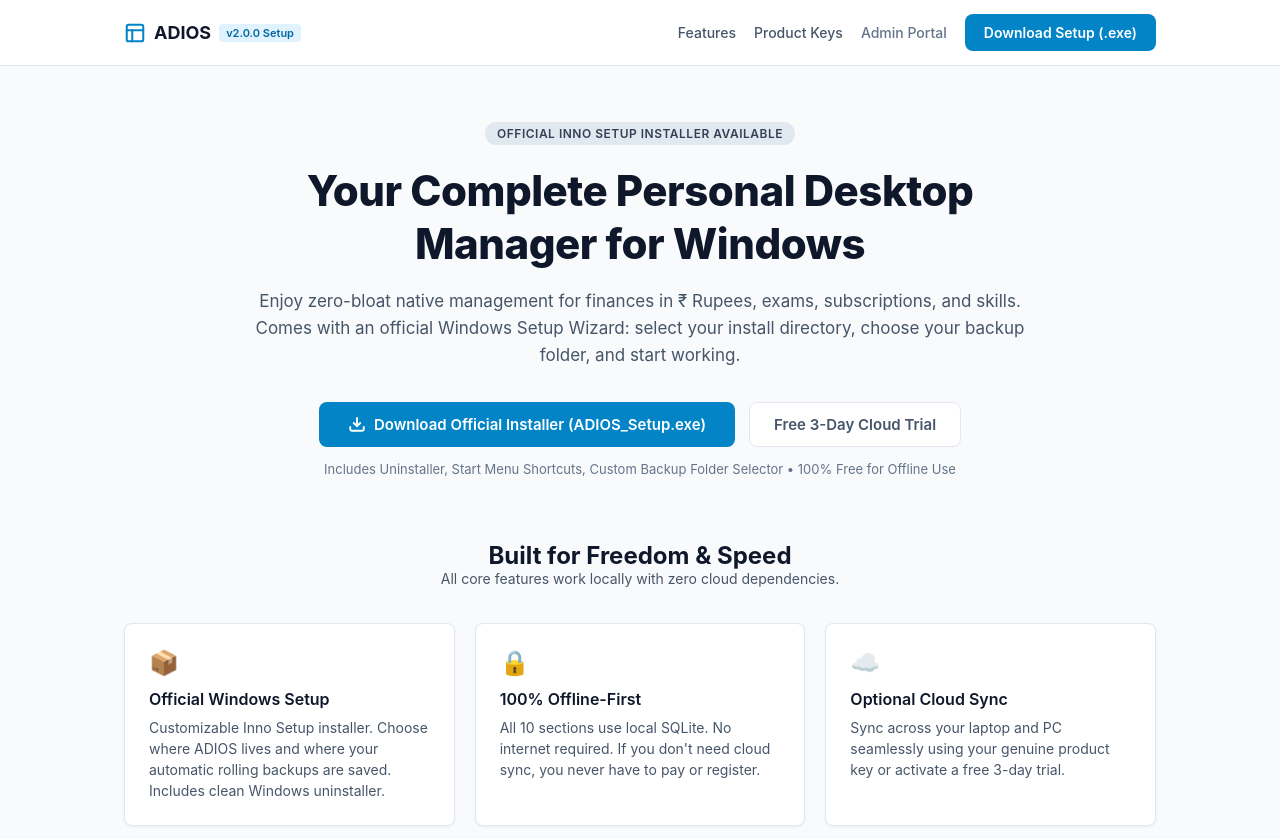
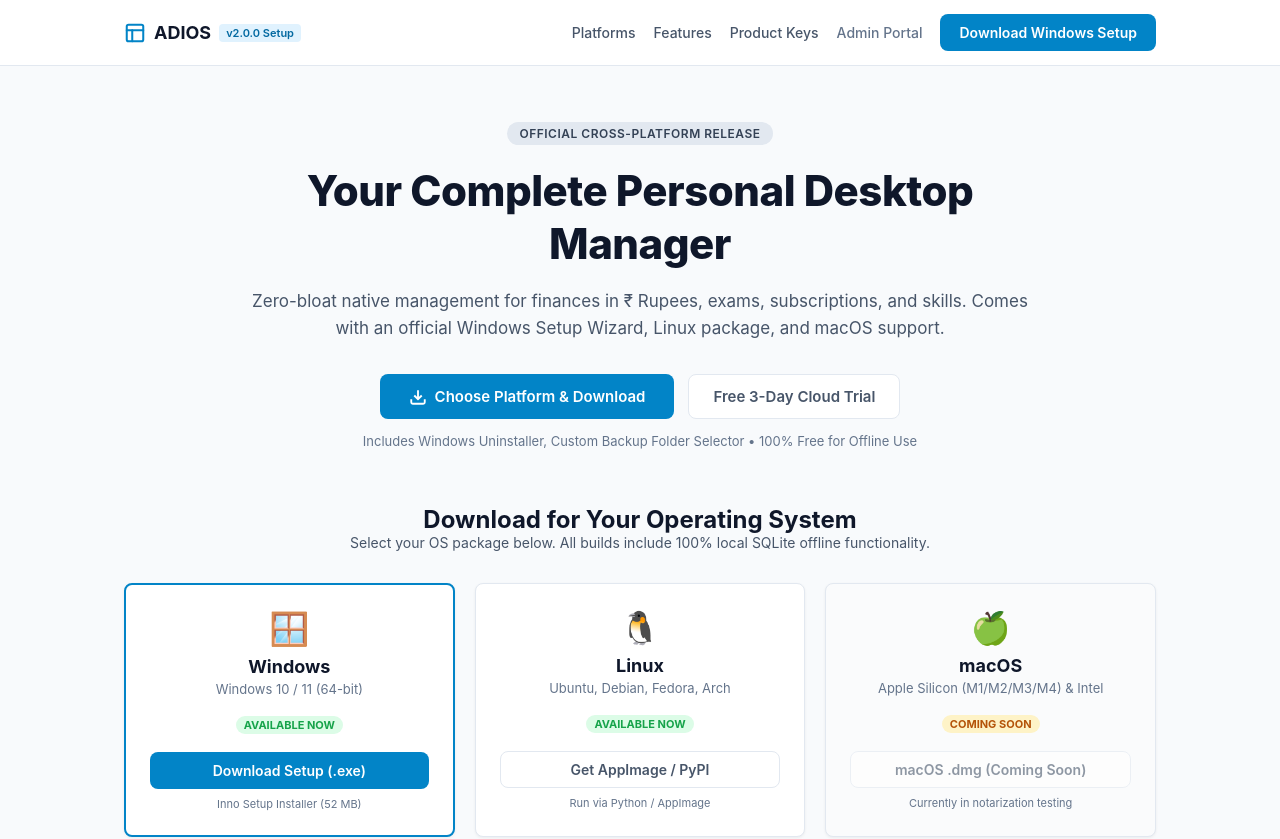
Before and after one commit to sayanjc3639q/ADIOS, a Next.js app in the folder web/: page / in a window 1280 px wide. Shown: the top 839 px of the page. Built offline with nearby package versions, Linux system fonts and the light colour scheme.

Commit message:
add Windows, Linux, and macOS Coming Soon download sections
Co-authored-by: Redstone Engineer <phoenixcrazy2021@gmail.com>

```diff
--- a/web/app/page.tsx
+++ b/web/app/page.tsx
@@ -27,11 +27,12 @@ export default function HomePage() {
             <span style={{ background: '#e0f2fe', color: '#0369a1', fontSize: '11px', fontWeight: 600, padding: '2px 7px', borderRadius: '4px' }}>v2.0.0 Setup</span>
           </div>
           <div style={{ display: 'flex', gap: '18px', alignItems: 'center', fontSize: '14px', fontWeight: 500 }}>
+            <a href="#downloads" style={{ color: 'var(--text-secondary)' }}>Platforms</a>
             <a href="#features" style={{ color: 'var(--text-secondary)' }}>Features</a>
             <a href="#pricing" style={{ color: 'var(--text-secondary)' }}>Product Keys</a>
             <Link href="/admin" style={{ color: 'var(--text-muted)' }}>Admin Portal</Link>
             <a href="/api/download" className="btn btn-primary" download>
-              Download Setup (.exe)
+              Download Windows Setup
             </a>
           </div>
         </div>
@@ -39,27 +40,79 @@ export default function HomePage() {
 
       {/* Hero */}
       <main style={{ maxWidth: '1080px', margin: '0 auto', padding: '56px 24px' }}>
-        <section style={{ textAlign: 'center', maxWidth: '780px', margin: '0 auto 64px' }}>
+        <section style={{ textAlign: 'center', maxWidth: '780px', margin: '0 auto 56px' }}>
           <div style={{ display: 'inline-block', background: '#e2e8f0', color: '#334155', fontSize: '12px', fontWeight: 600, padding: '4px 12px', borderRadius: '20px', marginBottom: '20px', letterSpacing: '0.5px' }}>
-            OFFICIAL INNO SETUP INSTALLER AVAILABLE
+            OFFICIAL CROSS-PLATFORM RELEASE
           </div>
           <h1 style={{ fontSize: '42px', fontWeight: 800, lineHeight: 1.25, color: 'var(--text)', marginBottom: '18px', letterSpacing: '-0.5px' }}>
-            Your Complete Personal Desktop Manager for Windows
+            Your Complete Personal Desktop Manager
           </h1>
           <p style={{ fontSize: '17px', color: 'var(--text-secondary)', lineHeight: 1.6, marginBottom: '32px' }}>
-            Enjoy zero-bloat native management for finances in ₹ Rupees, exams, subscriptions, and skills. Comes with an official Windows Setup Wizard: select your install directory, choose your backup folder, and start working.
+            Zero-bloat native management for finances in ₹ Rupees, exams, subscriptions, and skills. Comes with an official Windows Setup Wizard, Linux package, and macOS support.
           </p>
           <div style={{ display: 'flex', justifyContent: 'center', gap: '14px', marginBottom: '14px' }}>
-            <a href="/api/download" className="btn btn-primary" style={{ padding: '12px 28px', fontSize: '15px' }} download>
+            <a href="#downloads" className="btn btn-primary" style={{ padding: '12px 28px', fontSize: '15px' }}>
               <svg width="18" height="18" viewBox="0 0 24 24" fill="none" stroke="currentColor" strokeWidth="2.5"><path d="M21 15v4a2 2 0 0 1-2 2H5a2 2 0 0 1-2-2v-4"/><polyline points="7 10 12 15 17 10"/><line x1="12" y1="15" x2="12" y2="3"/></svg>
-              Download Official Installer (ADIOS_Setup.exe)
+              Choose Platform & Download
             </a>
             <a href="#trial" className="btn btn-secondary" style={{ padding: '12px 24px', fontSize: '15px' }}>
               Free 3-Day Cloud Trial
             </a>
           </div>
           <div style={{ fontSize: '13px', color: 'var(--text-muted)' }}>
-            Includes Uninstaller, Start Menu Shortcuts, Custom Backup Folder Selector • 100% Free for Offline Use
+            Includes Windows Uninstaller, Custom Backup Folder Selector • 100% Free for Offline Use
+          </div>
+        </section>
+
+        {/* Platform Downloads Section */}
+        <section id="downloads" style={{ marginBottom: '64px' }}>
+          <div style={{ textAlign: 'center', marginBottom: '32px' }}>
+            <h2 style={{ fontSize: '24px', fontWeight: 700 }}>Download for Your Operating System</h2>
+            <p style={{ fontSize: '14px', color: 'var(--text-secondary)' }}>Select your OS package below. All builds include 100% local SQLite offline functionality.</p>
+          </div>
+
+          <div style={{ display: 'grid', gridTemplateColumns: 'repeat(auto-fit, minmax(240px, 1fr))', gap: '20px' }}>
+            {/* Windows */}
+            <div className="card" style={{ textAlign: 'center', border: '2px solid #0284c7' }}>
+              <div style={{ fontSize: '32px', marginBottom: '8px' }}>🪟</div>
+              <h3 style={{ fontSize: '18px', fontWeight: 700, marginBottom: '4px' }}>Windows</h3>
+              <p style={{ fontSize: '13px', color: 'var(--text-muted)', marginBottom: '16px' }}>Windows 10 / 11 (64-bit)</p>
+              <div style={{ display: 'inline-block', background: 'var(--success-light)', color: 'var(--success)', fontSize: '11px', fontWeight: 700, padding: '2px 8px', borderRadius: '10px', marginBottom: '18px' }}>
+                AVAILABLE NOW
+              </div>
+              <a href="/api/download" className="btn btn-primary" style={{ width: '100%' }} download>
+                Download Setup (.exe)
+              </a>
+              <div style={{ fontSize: '11px', color: 'var(--text-muted)', marginTop: '8px' }}>Inno Setup Installer (52 MB)</div>
+            </div>
+
+            {/* Linux */}
+            <div className="card" style={{ textAlign: 'center' }}>
+              <div style={{ fontSize: '32px', marginBottom: '8px' }}>🐧</div>
+              <h3 style={{ fontSize: '18px', fontWeight: 700, marginBottom: '4px' }}>Linux</h3>
+              <p style={{ fontSize: '13px', color: 'var(--text-muted)', marginBottom: '16px' }}>Ubuntu, Debian, Fedora, Arch</p>
+              <div style={{ display: 'inline-block', background: 'var(--success-light)', color: 'var(--success)', fontSize: '11px', fontWeight: 700, padding: '2px 8px', borderRadius: '10px', marginBottom: '18px' }}>
+                AVAILABLE NOW
+              </div>
+              <a href="https://github.com/sayanjc3639q/ADIOS" target="_blank" rel="noopener noreferrer" className="btn btn-secondary" style={{ width: '100%' }}>
+                Get AppImage / PyPI
+              </a>
+              <div style={{ fontSize: '11px', color: 'var(--text-muted)', marginTop: '8px' }}>Run via Python / AppImage</div>
+            </div>
+
+            {/* macOS (Apple Silicon & Intel) */}
+            <div className="card" style={{ textAlign: 'center', background: '#fafbfc' }}>
+              <div style={{ fontSize: '32px', marginBottom: '8px' }}>🍏</div>
+              <h3 style={{ fontSize: '18px', fontWeight: 700, marginBottom: '4px' }}>macOS</h3>
+              <p style={{ fontSize: '13px', color: 'var(--text-muted)', marginBottom: '16px' }}>Apple Silicon (M1/M2/M3/M4) & Intel</p>
+              <div style={{ display: 'inline-block', background: '#fef3c7', color: '#b45309', fontSize: '11px', fontWeight: 700, padding: '2px 8px', borderRadius: '10px', marginBottom: '18px' }}>
+                COMING SOON
+              </div>
+              <button disabled className="btn btn-secondary" style={{ width: '100%', opacity: 0.6, cursor: 'not-allowed' }}>
+                macOS .dmg (Coming Soon)
+              </button>
+              <div style={{ fontSize: '11px', color: 'var(--text-muted)', marginTop: '8px' }}>Currently in notarization testing</div>
+            </div>
           </div>
         </section>
 
@@ -72,9 +125,9 @@ export default function HomePage() {
           <div style={{ display: 'grid', gridTemplateColumns: 'repeat(auto-fit, minmax(280px, 1fr))', gap: '20px' }}>
             <div className="card">
               <div style={{ fontSize: '24px', marginBottom: '12px' }}>📦</div>
-              <h3 style={{ fontSize: '16px', fontWeight: 600, marginBottom: '8px' }}>Official Windows Setup</h3>
+              <h3 style={{ fontSize: '16px', fontWeight: 600, marginBottom: '8px' }}>Dedicated Setup Wizard</h3>
               <p style={{ fontSize: '14px', color: 'var(--text-secondary)', lineHeight: 1.5 }}>
-                Customizable Inno Setup installer. Choose where ADIOS lives and where your automatic rolling backups are saved. Includes clean Windows uninstaller.
+                Customizable installer. Choose where ADIOS lives and where your automatic rolling backups are archived. Includes full Windows uninstaller.
               </p>
             </div>
             <div className="card">
@@ -165,7 +218,7 @@ export default function HomePage() {
       </main>
 
       <footer style={{ borderTop: '1px solid var(--border)', background: '#fff', textAlign: 'center', padding: '32px 24px', fontSize: '13px', color: 'var(--text-muted)' }}>
-        ADIOS Personal Desktop Management • Windows Native Qt Engine • Official Inno Setup Distribution
+        ADIOS Personal Desktop Management • Available on Windows & Linux (macOS Coming Soon)
       </footer>
     </div>
   );
```
